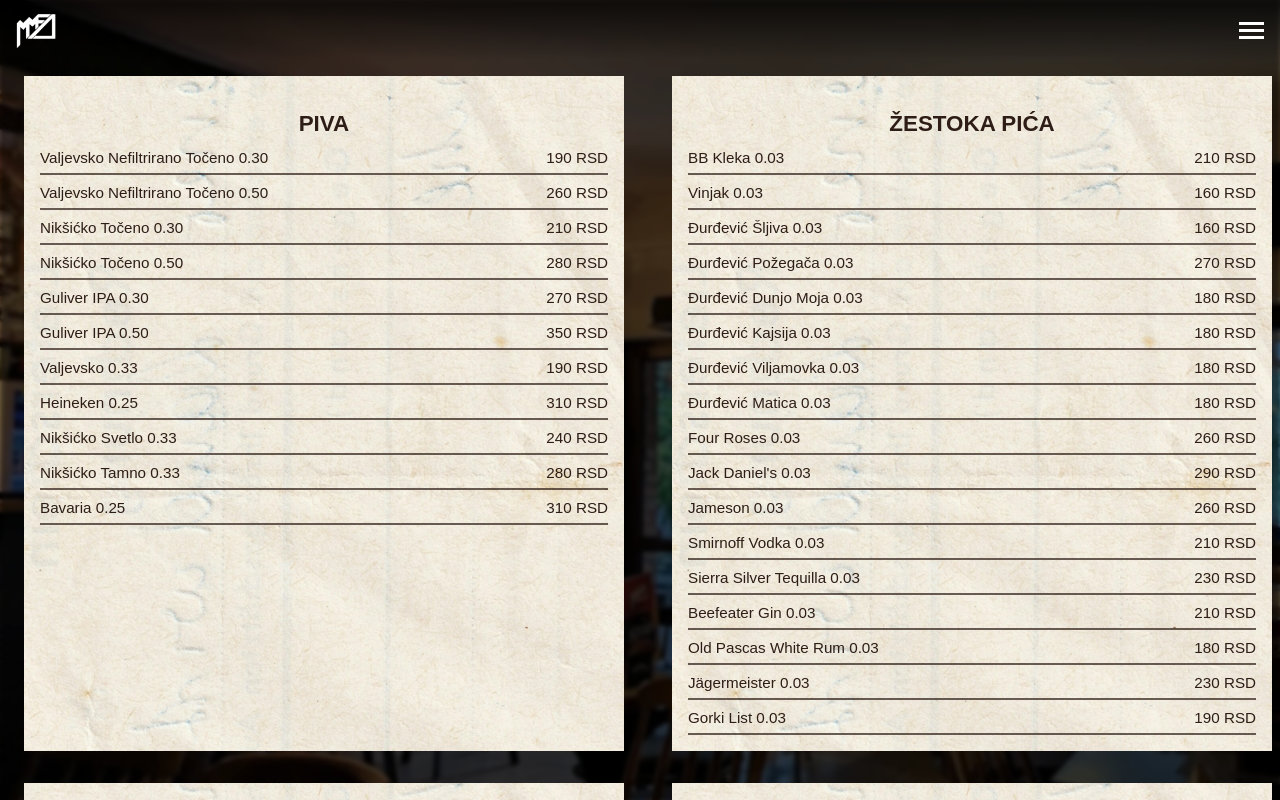
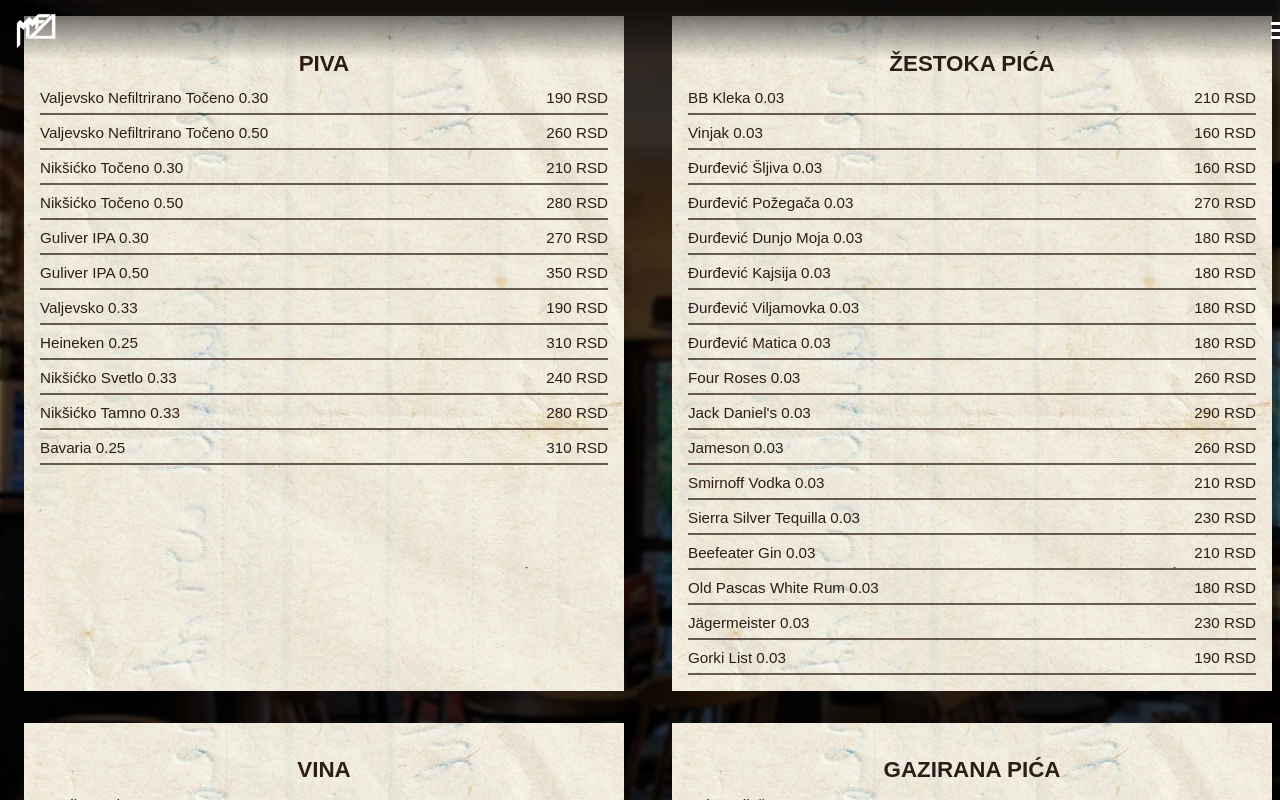
Before and after one commit to relja-dimitrijevic/mmf-avantura-menu, a React (Vite) app: page / in a window 1280 px wide. Built offline with nearby package versions, Linux system fonts and the light colour scheme.

Commit message:
fixed navbar

```diff
--- a/src/components/Navigation.css
+++ b/src/components/Navigation.css
@@ -3,11 +3,12 @@
   justify-content: space-between;
   align-items: center;
   padding: 0.5rem 1rem;
-  position: relative;
-  max-width: 100%;
-  z-index: 10;
+  position: fixed;
+  top: 0;
+  left: 0;
+  width: 100%;
+  z-index: 100;
 
-  /* Gradient preserved */
   background: linear-gradient(
     180deg,
     rgba(0, 0, 0, 0.7) 0%,
```
